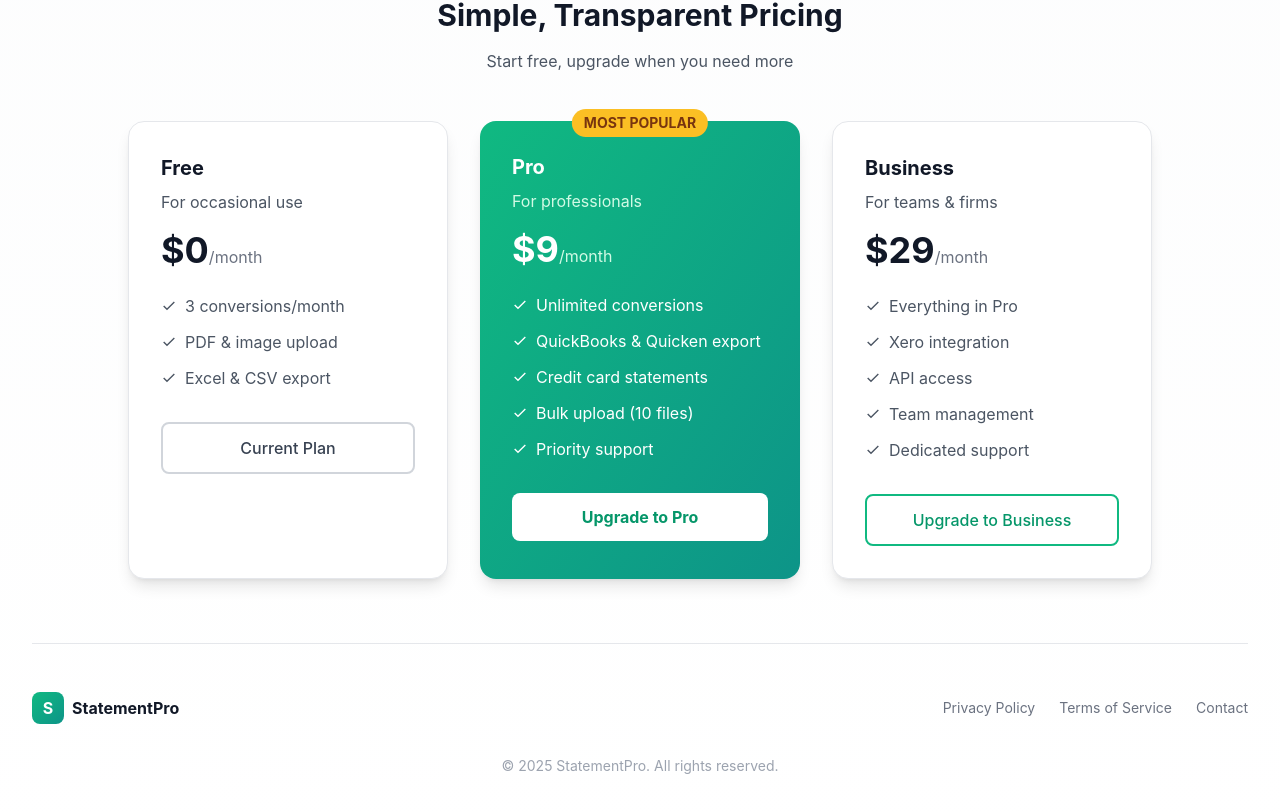
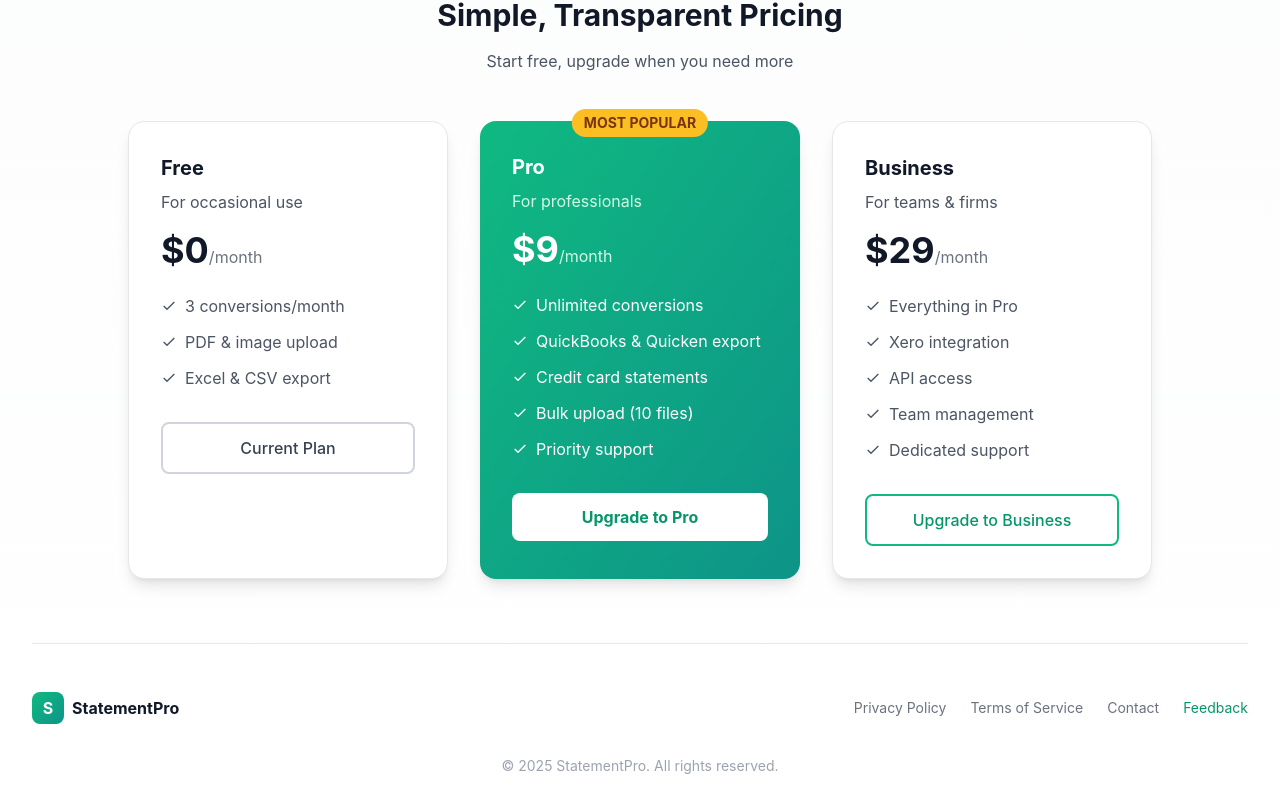
Before and after one commit to michael-DDOG/statementpro-frontend, a React (Vite) app: page / in a window 1280 px wide. Shown: the part 1372-2184 px from the top of the page. Built offline with nearby package versions, Linux system fonts and the light colour scheme.

Commit message:
Add Canny feedback link to footer

```diff
--- a/src/App.jsx
+++ b/src/App.jsx
@@ -992,6 +992,7 @@
               <a href="/privacy" className="hover:text-gray-700">Privacy Policy</a>
               <a href="/terms" className="hover:text-gray-700">Terms of Service</a>
               <a href={`mailto:${SUPPORT_EMAIL}`} className="hover:text-gray-700">Contact</a>
+              <a href="https://statementpro.canny.io" target="_blank" rel="noopener noreferrer" className="text-emerald-600 hover:text-emerald-700">Feedback</a>
             </div>
           </div>
           <p className="mt-8 text-center text-gray-400 text-sm">
```
